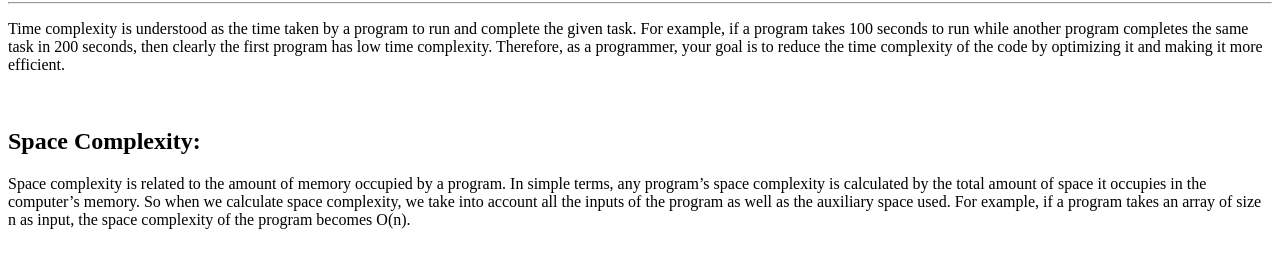
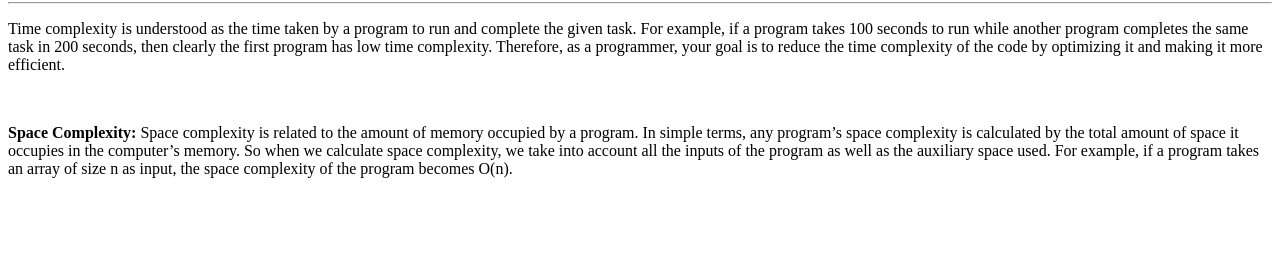
Before and after one commit to acciojob/time-and-space-complexity-Skyer3108, a website: page main.html in a window 1280 px wide. Shown: the part 78-346 px from the top of the page. Drawn offline with Linux system fonts and the light colour scheme.

Commit message:
created a submission

```diff
--- a/main.html
+++ b/main.html
@@ -12,13 +12,16 @@
 	<hr>
 	<p>Time complexity is understood as the time taken by a program to run and complete the given task. For example, if a program takes 100 seconds to run while another program completes the same task in 200 seconds, then clearly the first program has low time complexity. Therefore, as a programmer, your goal is to reduce the time complexity of the code by optimizing it and making it more efficient.</p>
    <br>
-	<span><h2>Space Complexity: </h2><p>Space complexity is
+	<span><p><b>Space Complexity: </b>Space complexity is
 		related to the amount of memory
 		occupied by a program. In simple terms,
 		any program’s space complexity is calculated by the total
 		amount of space it occupies in the computer’s memory. So
 		when we calculate space complexity, we take into account all
-		the inputs of the program as well as the auxiliary space used. For example, if a program takes an array of size n as input, the space complexity of the program becomes O(n).</p></span>
+		the inputs of the program as
+		well as the auxiliary space used. For example, if a program
+		takes an array of size n as input, the space complexity of the
+		program becomes O(n).</p></span>
 
 	<script type="text/javascript" src="./script.js">
 
```
